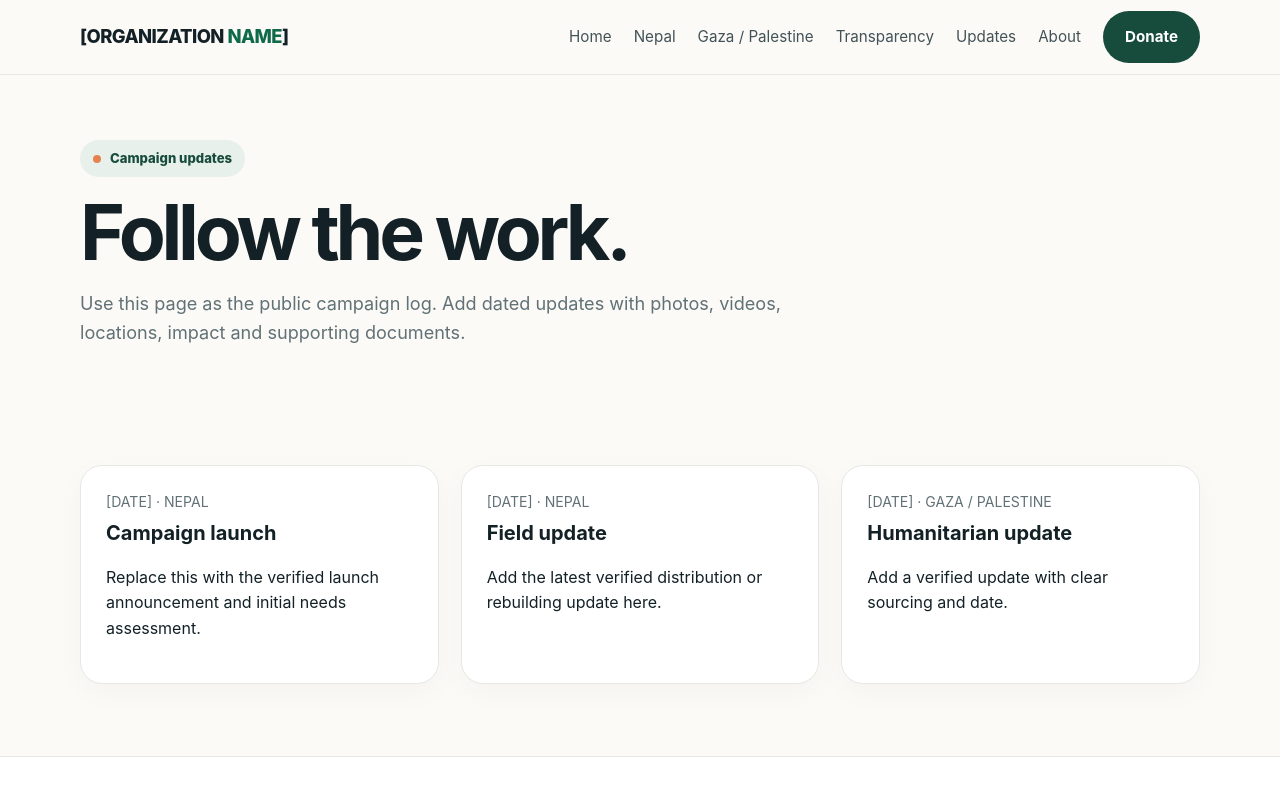
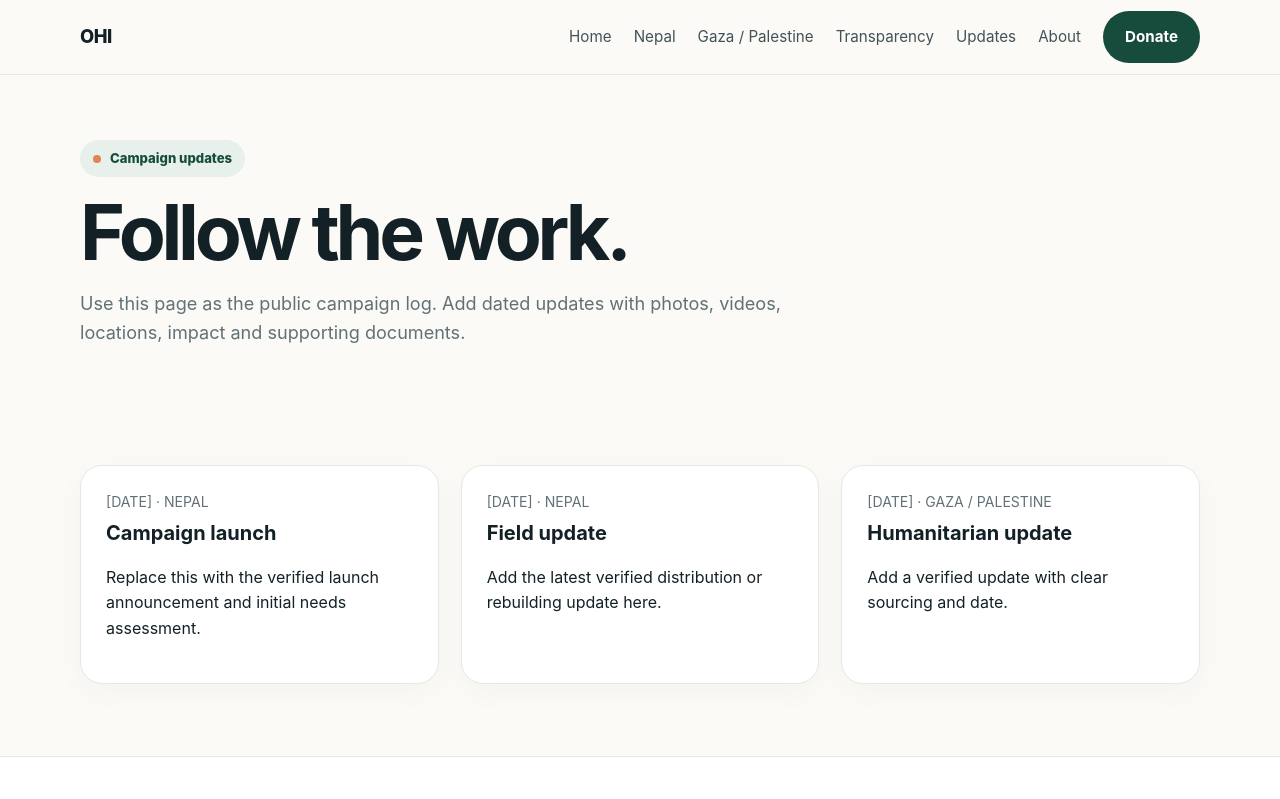
Before and after one commit to Shreyansh-spec9/Shreyansh-spec9.github.io, a plain HTML site: page updates.html in a window 1280 px wide. Shown: the top 799 px of the page. Drawn offline with Linux system fonts and the light colour scheme.

Commit message:
Update updates.html

```diff
--- a/updates.html
+++ b/updates.html
@@ -3,7 +3,7 @@
 <head>
 <meta charset="utf-8">
 <meta name="viewport" content="width=device-width, initial-scale=1">
-<title>Updates | [ORGANIZATION NAME]</title>
+<title>Updates | OHI | One Humanity Initiative</title>
 <meta name="description" content="Humanitarian relief campaign website for Nepal flood relief and Gaza / Palestine humanitarian support.">
 <link rel="stylesheet" href="styles.css">
 </head>
@@ -11,7 +11,7 @@
 
 <nav class="nav">
   <div class="container nav-inner">
-    <a class="brand" href="index.html">[ORGANIZATION <span>NAME</span>]</a>
+    <a class="brand" href="index.html">OHI</a>
     <button class="menu" aria-label="Open menu" onclick="document.querySelector('.nav-links').classList.toggle('open')">☰</button>
     <div class="nav-links">
       <a href="index.html">Home</a>
```
